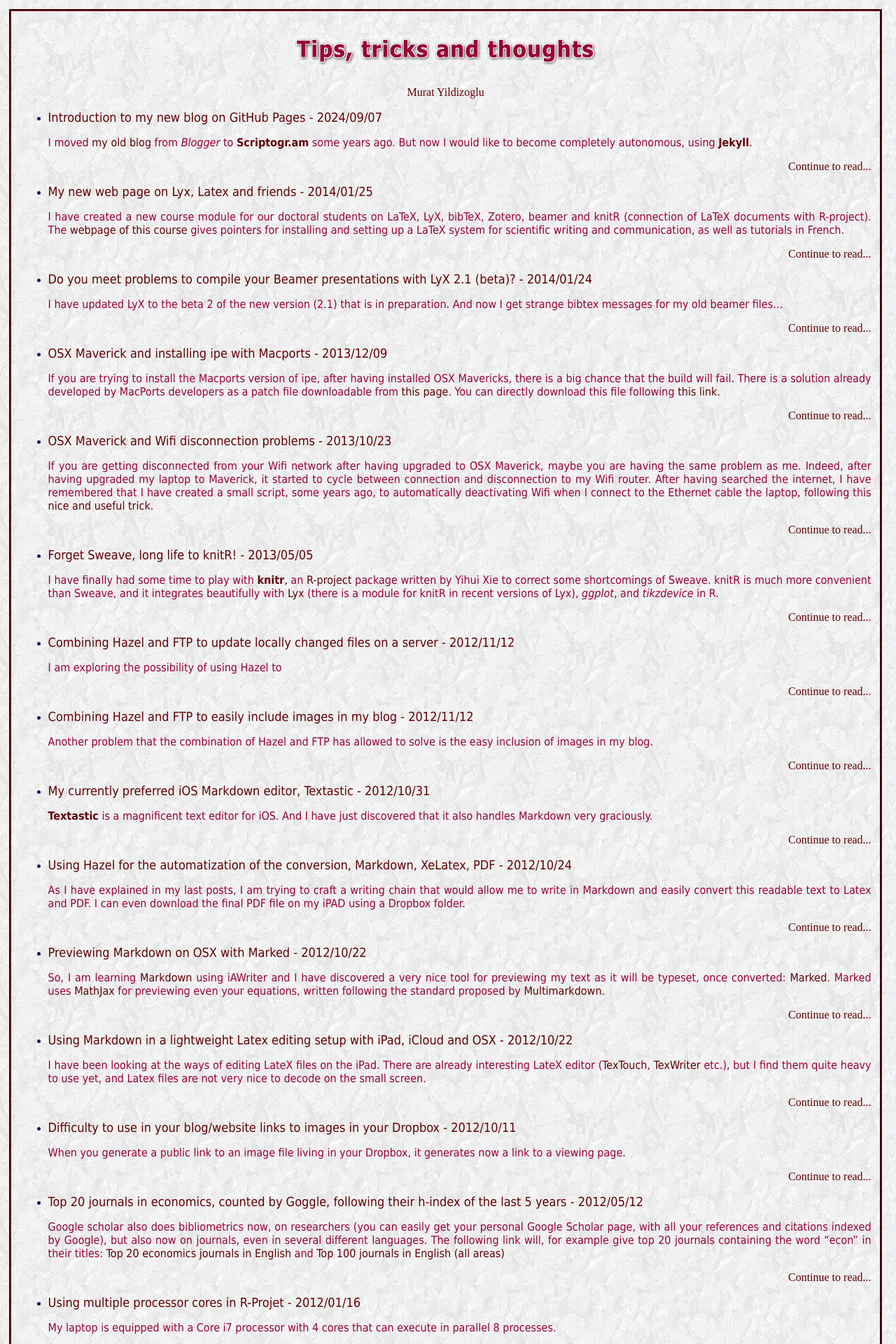
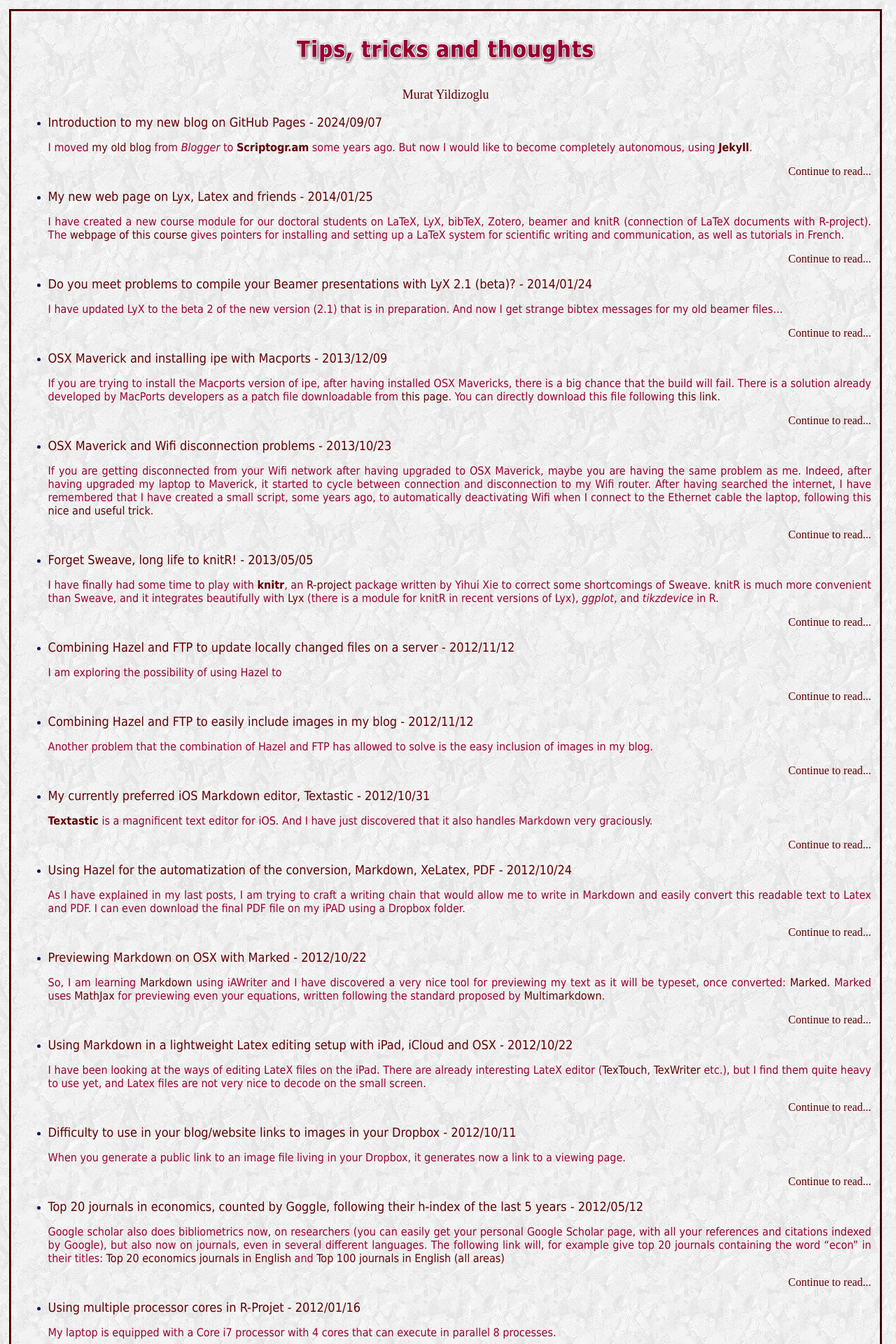
Before and after one commit to myildi/myildi.github.io, a Jekyll site: the page built from index.html, in a window 1280 px wide. Shown: the top 1920 px of the page at 70% size. Built offline with Jekyll 4.4.1, drawn with Linux system fonts in a browser that asks for light colours.

Commit message:
Update default.html

```diff
--- a/_layouts/default.html
+++ b/_layouts/default.html
@@ -15,7 +15,7 @@
   {% else %}
     <h1 align="center">{{ page.title }}</h1>
   {% endif %}
-    <p align="center"><a href="https://yildizoglu.fr">Murat Yildizoglu</a></p>
+    <p align="center" style="font-size:large"><a href="https://yildizoglu.fr">Murat Yildizoglu</a></p>
     <div id="container">
       {{ content }}
     </div>
```
